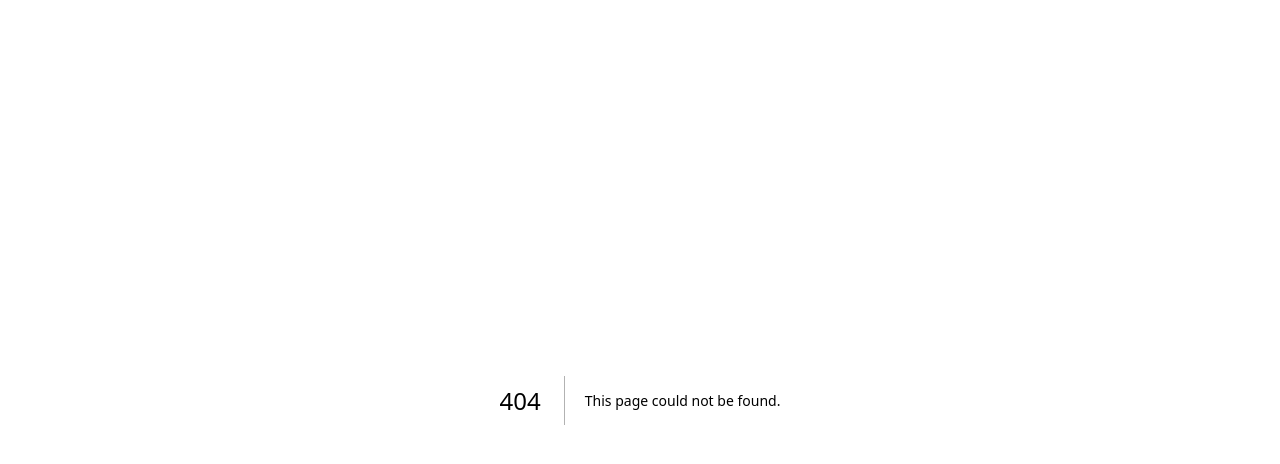
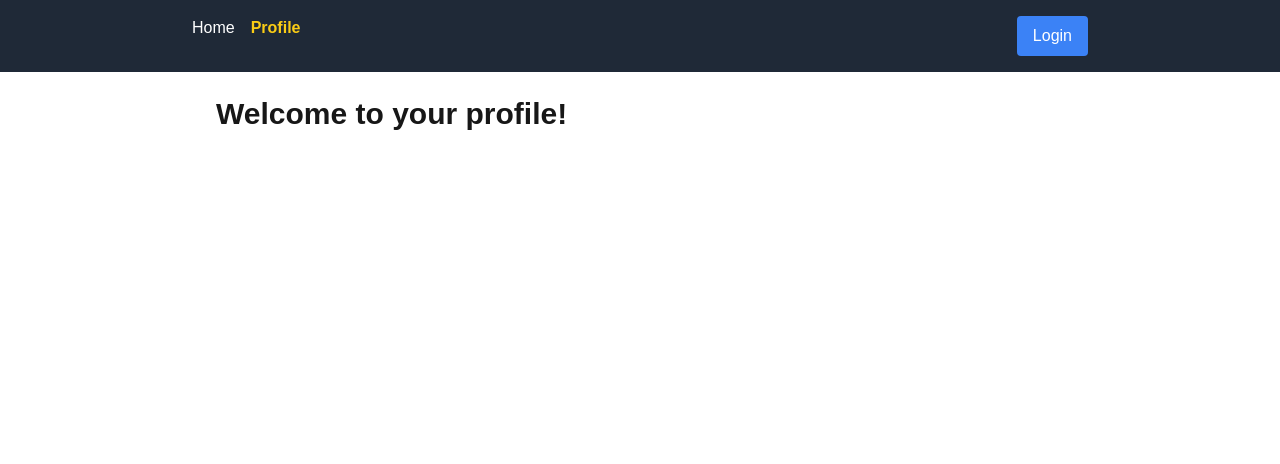
Before and after one commit to shoyonp/next-js-project, a Next.js app: page /profile in a window 1280 px wide. Before the commit this address had no page. Shown: the top 464 px of the page. Built offline with nearby package versions, Linux system fonts and the light colour scheme.

Commit message:
added profile page

```diff
--- /dev/null
+++ b/src/app/profile/page.jsx
@@ -0,0 +1,15 @@
+"use client";
+import Header from "@/components/Header";
+
+const Profile = () => {
+  return (
+    <div>
+      <Header />
+      <div className="max-w-4xl mx-auto p-6">
+        <h1 className="text-3xl font-bold mb-4">Welcome to your profile!</h1>
+      </div>
+    </div>
+  );
+};
+
+export default Profile;
```
Also changed, not shown: src/app/blog/[blog]/page.jsx (+3 -5 lines).
